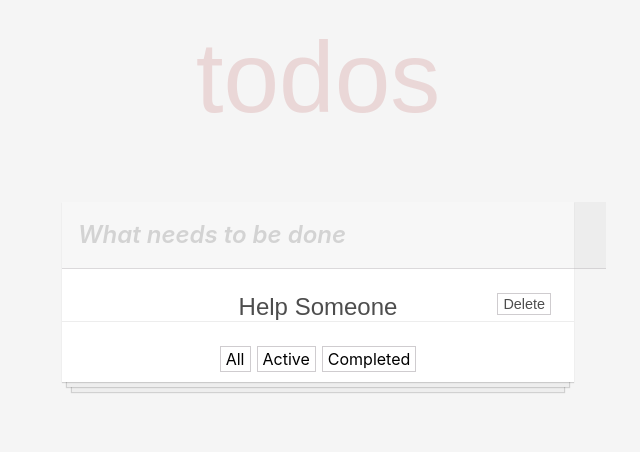
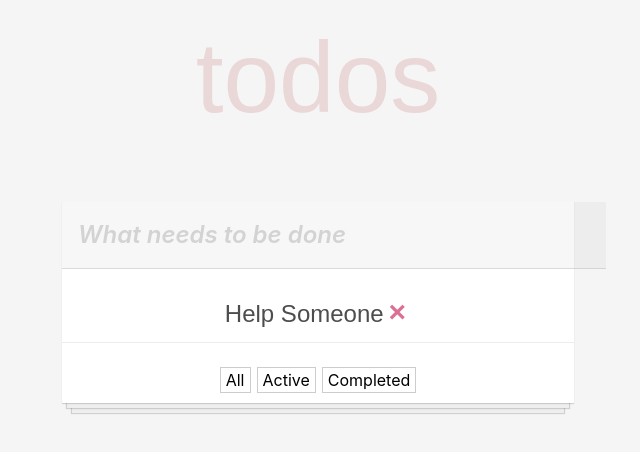
Before and after one commit to iamrohitagg/react_todo, a React (Create React App) app: page / in a window 1280 px wide. Shown: the top 452 px of the page, without its empty margins (322-962 px from the left). Built offline with nearby package versions, Linux system fonts and the light colour scheme.

Commit message:
fixing delete button

```diff
--- a/src/components/inputTodo.js
+++ b/src/components/inputTodo.js
@@ -15,8 +15,6 @@ export default class InputToDo extends React.Component{
         }
     }
     render(){
-
-
         return(
             <>
              <input className = "taskinput" placeholder = {this.placeholder}
--- a/src/components/listToDo.js
+++ b/src/components/listToDo.js
@@ -18,16 +18,11 @@ export default class ListTodo extends React.Component{
                         style = {{
                             textDecoration : !item.active ? "line-through" : "none"}}
                         >
-                            {item.title}
-                            <button className = "deletebutton" onClick = {() =>{
+                            {item.title}</span>
+                        <button  className = "deletebutton" onClick = {() =>{
                             this.props.deleteTodo(item)
                         }}
-                        >Delete</button>
-                        </span>
-                        {/* <button className = "deletebutton" onClick = {() =>{
-                            this.props.deleteTodo(item)
-                        }}
-                        >Delete</button> */}
+                        >×</button>
                         </li>
                 )}
             </ul>
--- a/src/components/mystyle.css
+++ b/src/components/mystyle.css
@@ -43,15 +43,18 @@ input::placeholder{
 }
 
 .deletebutton{
-    position: absolute;
-    margin-left: 100px;
-    margin-right: 3px;
+    position: relative;
+    top: 0;
+    bottom: 0;
     padding: 2px 5px;
-    border : 1px solid rgba(175, 171, 175, 0.6);
+    border : 0px;
     background: none;
-    font-size: 60%;
+    font-size: 30px;
     font-family: inherit;
-    color: inherit;
+    color: palevioletred;
     appearance: none;
     margin-bottom: 10px;
+    font-weight: 900;
+    content: '×';
+    margin-bottom: 11px;
 }
```
Also changed, not shown: src/comment.txt.
